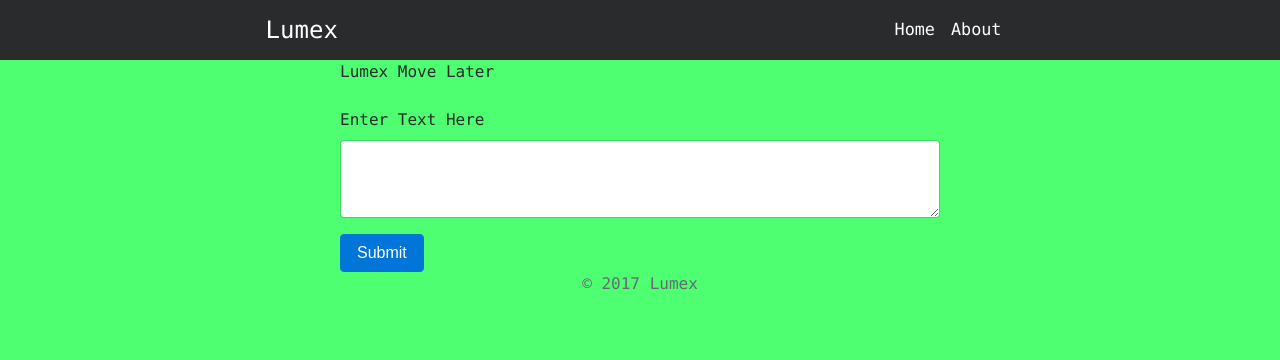
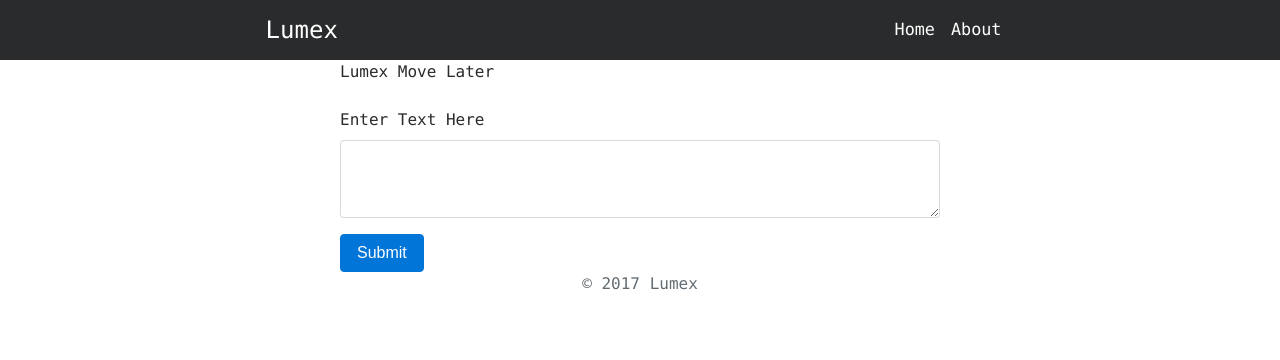
Before and after one commit to acohen1/notes-quizzer, a Django app: template quizzer/templates/quizzer/index.html in a window 1280 px wide. Shown: the top 360 px of the page. Run offline with Django 3.2, Linux system fonts and the light colour scheme; the template is opened without the code that fills it, so the values that code supplies are empty; some libraries are stand-ins or nearby versions.

Commit message:
Changed colors to black and white

```diff
--- a/quizzer/templates/quizzer/index.html
+++ b/quizzer/templates/quizzer/index.html
@@ -21,7 +21,7 @@
 	<style type="text/css">
 
 		body {
-			font-family: "Lucida Console"; background-color: #4DFF71
+			font-family: "Lucida Console";
 		}
 
 	</style>
```
